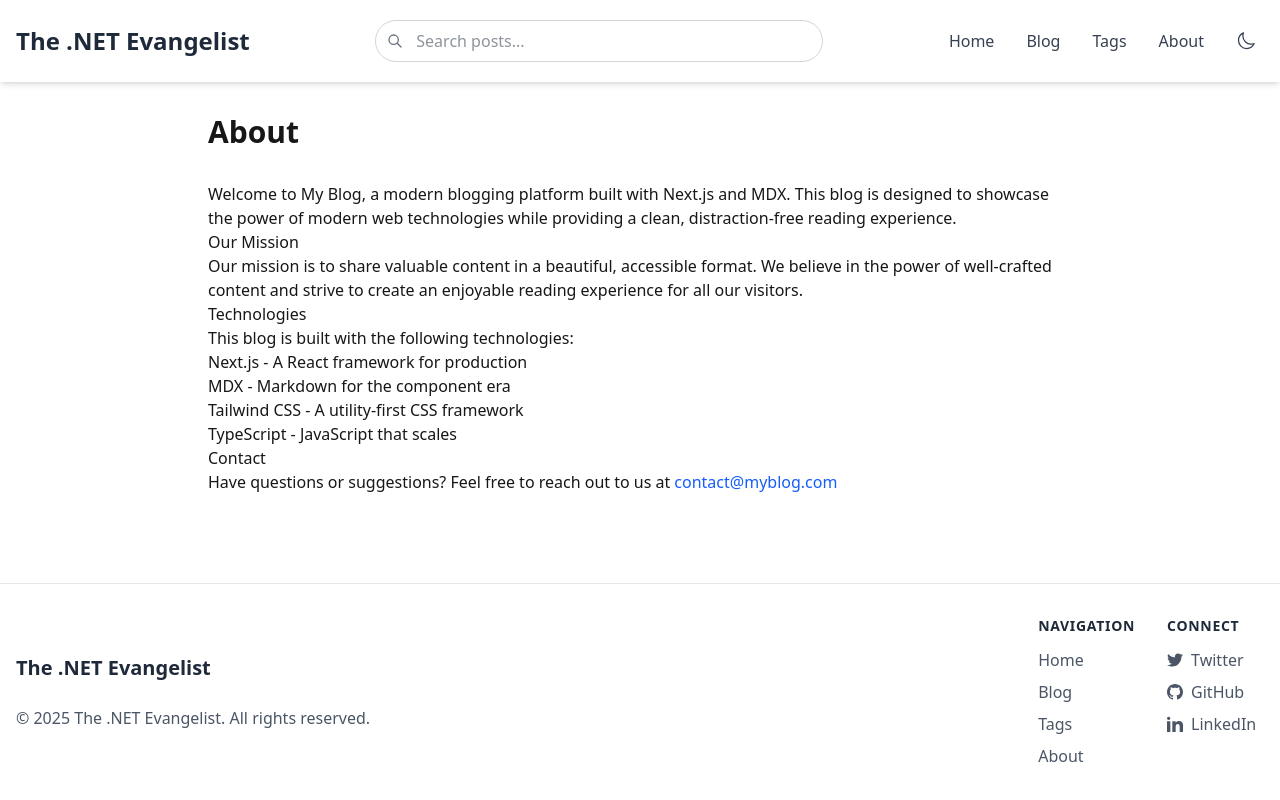
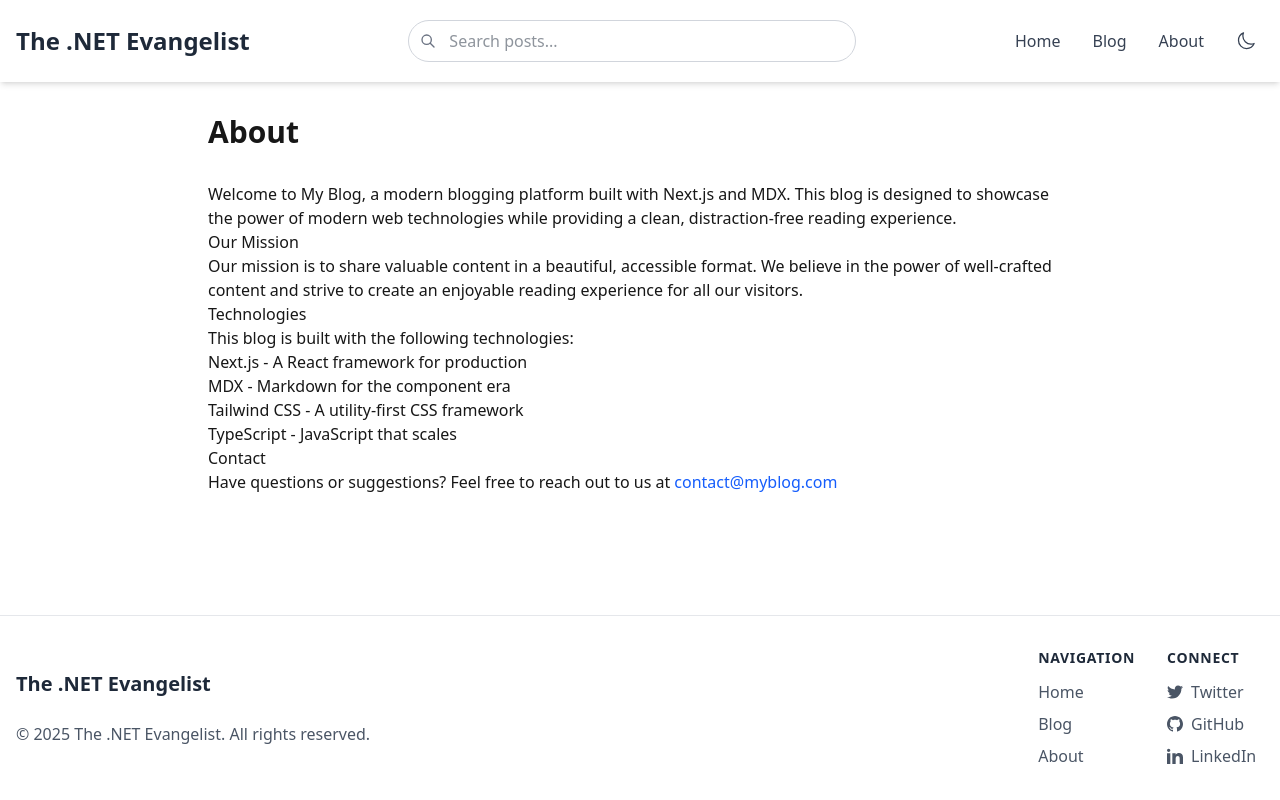
Before and after one commit to nirzaf/dotnetblogs, a Next.js app: page /about in a window 1280 px wide. Built offline with nearby package versions, Linux system fonts and the light colour scheme.

Commit message:
feat: remove 'Tags' link from navigation and mobile menu for streamlined user experience

```diff
--- a/src/app/layout.tsx
+++ b/src/app/layout.tsx
@@ -63,15 +63,6 @@ export default function RootLayout({
                     </li>
                     <li>
                       <Link
-                        href="/tags"
-                        className="text-gray-700 dark:text-gray-100 font-medium hover:text-blue-600 dark:hover:text-blue-400 py-2 transition-colors relative group"
-                      >
-                        Tags
-                        <span className="absolute bottom-0 left-0 w-0 h-0.5 bg-blue-600 dark:bg-blue-400 group-hover:w-full transition-all duration-300"></span>
-                      </Link>
-                    </li>
-                    <li>
-                      <Link
                         href="/about"
                         className="text-gray-700 dark:text-gray-100 font-medium hover:text-blue-600 dark:hover:text-blue-400 py-2 transition-colors relative group"
                       >
@@ -119,11 +110,7 @@ export default function RootLayout({
                           Blog
                         </Link>
                       </li>
-                      <li>
-                        <Link href="/tags" className="text-gray-600 dark:text-gray-300 hover:text-blue-600 dark:hover:text-blue-400 transition-colors">
-                          Tags
-                        </Link>
-                      </li>
+
                       <li>
                         <Link href="/about" className="text-gray-600 dark:text-gray-300 hover:text-blue-600 dark:hover:text-blue-400 transition-colors">
                           About
--- a/src/app/page.tsx
+++ b/src/app/page.tsx
@@ -2,7 +2,6 @@ import Link from 'next/link';
 import { Metadata } from 'next';
 import { getAllPosts } from '@/lib/mdxUtils';
 import { PostCard } from '@/components/PostCard';
-import { SearchBar } from '@/components/SearchBar';
 
 export const metadata: Metadata = {
   title: 'The .NET Evangelist',
@@ -16,12 +15,10 @@ export default async function Home() {
 
   return (
     <div className="container mx-auto px-4 py-8">
-      <div className="text-center mb-8">
-        <h1 className="text-4xl font-bold mb-4">The .NET Evangelist</h1>
-        <p className="text-xl text-gray-600 dark:text-gray-300 mb-6">
+      <div className="text-center mb-12">
+        <h1 className="text-3xl md:text-4xl lg:text-5xl font-bold mb-6 text-blue-600 dark:text-blue-400 leading-tight">
           Exploring modern software development with .NET, web technologies, and cloud solutions
-        </p>
-        <SearchBar />
+        </h1>
       </div>
 
       {featuredPost && (
--- a/src/components/MobileMenu.tsx
+++ b/src/components/MobileMenu.tsx
@@ -71,16 +71,7 @@ export function MobileMenu() {
           >
             Blog
           </Link>
-          <Link
-            href="/tags"
-            className={`block px-4 py-2 text-sm ${
-              pathname === '/tags'
-                ? 'text-blue-600 dark:text-blue-400 bg-gray-50 dark:bg-gray-700'
-                : 'text-gray-700 dark:text-gray-100 hover:bg-gray-50 dark:hover:bg-gray-700'
-            }`}
-          >
-            Tags
-          </Link>
+
           <Link
             href="/about"
             className={`block px-4 py-2 text-sm ${
```
Also changed, not shown: 2 other files (tests, documents, lock files or other folders).
